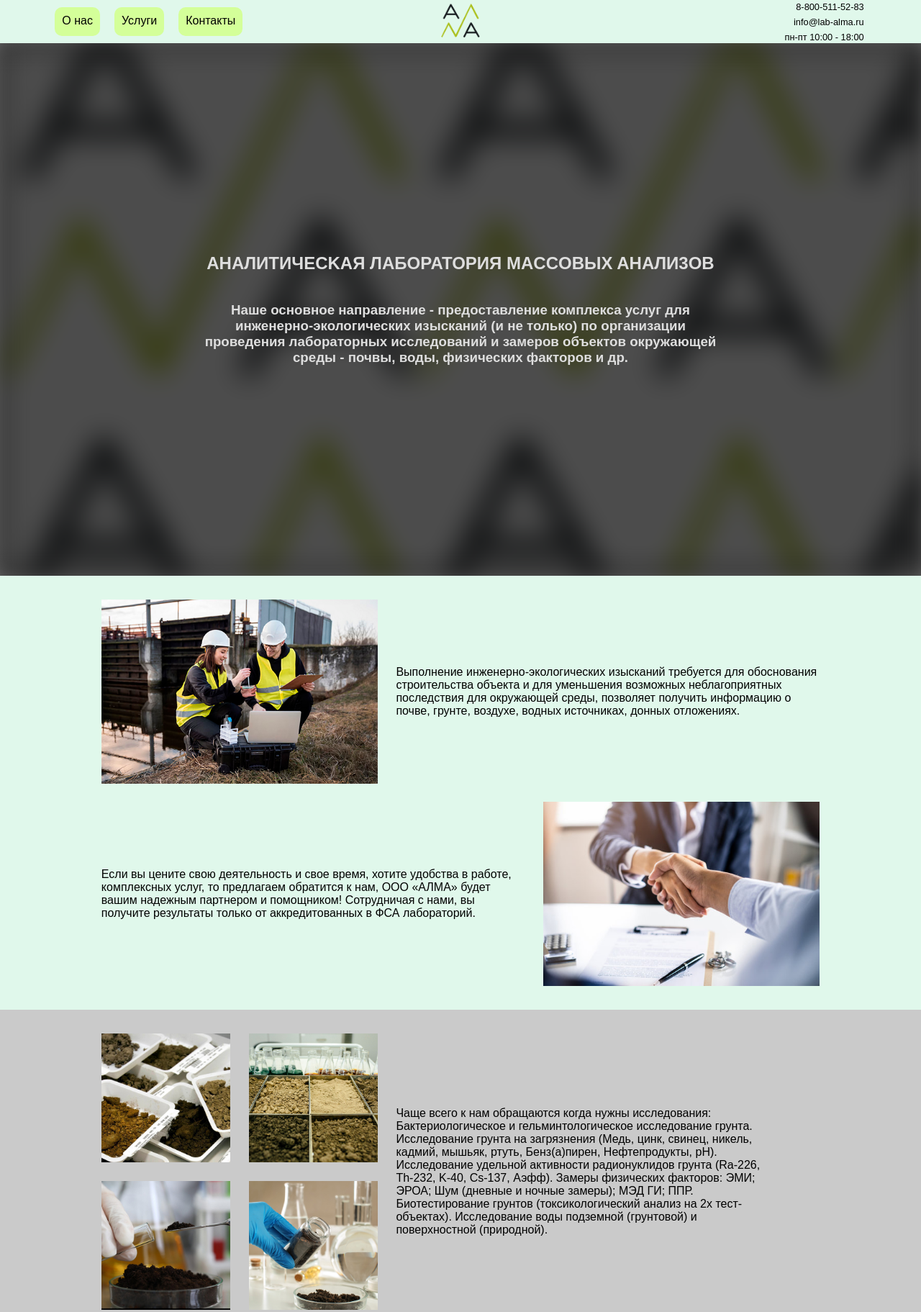
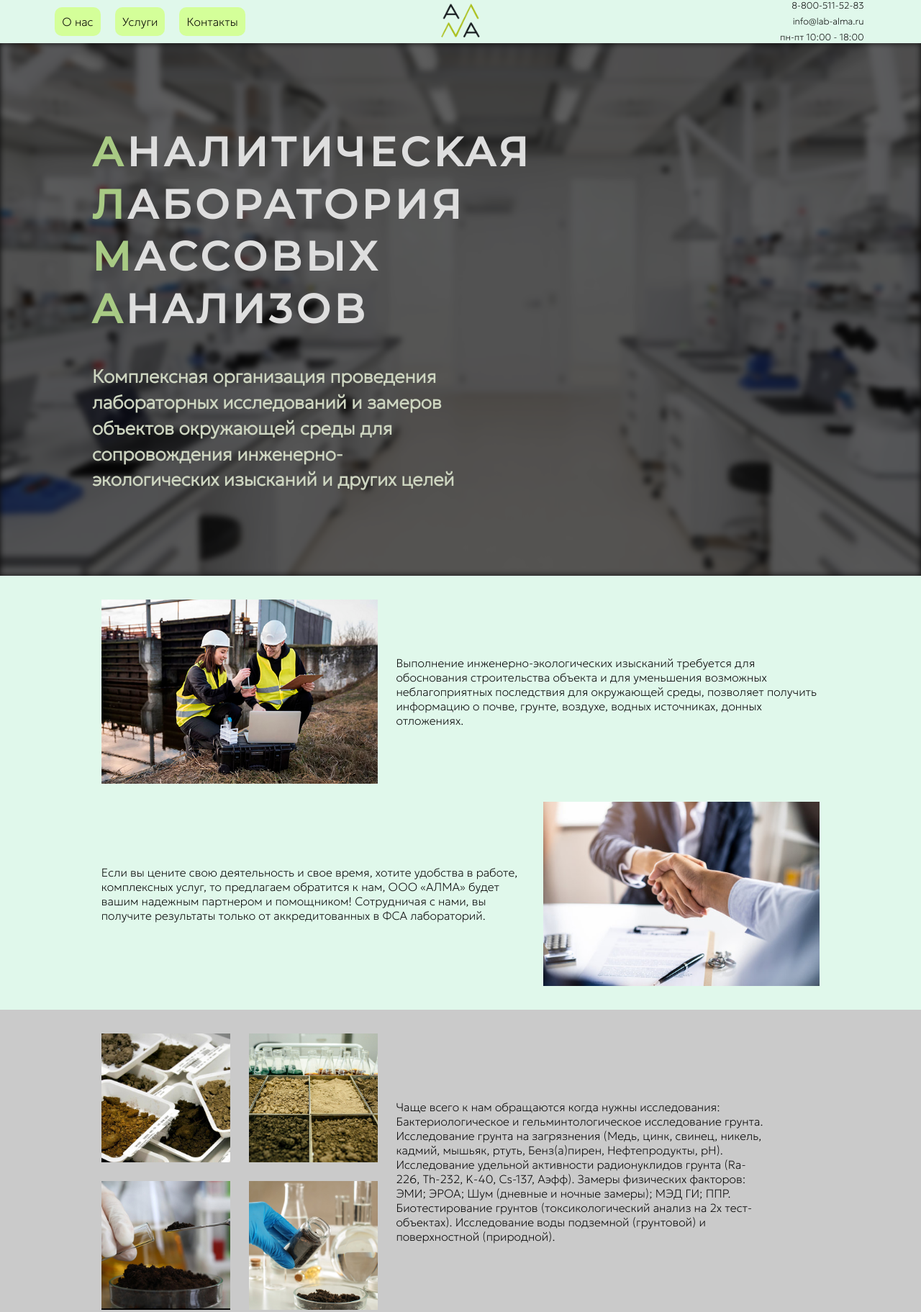
Before and after one commit to drakofm/ALMA, a plain HTML site: page index.html in a window 1280 px wide. Shown: the top 1823 px of the page at 72% size. Drawn offline with Linux system fonts and the light colour scheme.

Commit message:
acceptable styled welcome-section

```diff
--- a/index.html
+++ b/index.html
@@ -8,7 +8,6 @@
     <title>АЛМА | Аналитическая лаборатория массовых анализов</title>
   </head>
   <body>
-
     <header>
       <nav>
         <ul>
@@ -17,7 +16,7 @@
           <li>Контакты</li>
         </ul>
       </nav>
-      <img src="./logo_128.png" alt="АЛМА - логотип"/>
+      <img src="./logo_128.png" alt="АЛМА - логотип" />
       <div>
         <span>8-800-511-52-83</span>
         <span>info@lab-alma.ru</span>
@@ -29,40 +28,63 @@
       <section id="welcome">
         <div id="welcome__curtain"></div>
         <div id="welcome__content">
-          <h1>AHAЛИTИЧECKAЯ ЛAБOPATOPИЯ MACCOBЫX AHAЛИ3OB</h1>
-          <h3>Наше основное направление - предоставление комплекса услуг для инженерно-экологических изысканий (и не только) по организации проведения лабораторных исследований и замеров объектов окружающей среды - почвы, воды, физических факторов и др.</h3>
+          <h1>
+            <span class="welcome__first-letter">А</span>НАЛИTИЧECKAЯ<br /><span
+              class="welcome__first-letter"
+              >Л</span
+            >AБOPATOPИЯ<br /><span class="welcome__first-letter">M</span
+            >ACCOBЫX<br /><span class="welcome__first-letter">A</span>HAЛИ3OB
+          </h1>
+          <h3>
+            Комплексная организация проведения лабораторных исследований и замеров объектов окружающей среды для сопровождения инженерно-экологических изысканий и других целей
+          </h3>
         </div>
       </section>
 
       <section id="about">
         <div id="about__iei">
-          <img src="./about-iei_540x360.jpg" alt="Инженерно-экологические изыскания">
-          <div id="about__iei-text">Выполнение инженерно-экологических изысканий требуется для обоснования строительства объекта и для уменьшения возможных неблагоприятных последствия для окружающей среды, позволяет получить информацию о почве, грунте, воздухе, водных источниках, донных отложениях.</div>
+          <img
+            src="./about-iei_540x360.jpg"
+            alt="Инженерно-экологические изыскания"
+          />
+          <div id="about__iei-text">
+            Выполнение инженерно-экологических изысканий требуется для
+            обоснования строительства объекта и для уменьшения возможных
+            неблагоприятных последствия для окружающей среды, позволяет получить
+            информацию о почве, грунте, воздухе, водных источниках, донных
+            отложениях.
+          </div>
         </div>
         <div id="about__we">
-          <div id="about__we-text">Если вы цените свою деятельность и свое время, хотите удобства в работе, комплексных услуг, то предлагаем обратится к нам, ООО «АЛМА» будет вашим надежным партнером и помощником!
-
-            Сотрудничая с нами, вы получите результаты только от аккредитованных в ФСА лабораторий.</div>
-          <img src="./about-we_540x360.jpg" alt="Сотрудничество">
+          <div id="about__we-text">
+            Если вы цените свою деятельность и свое время, хотите удобства в
+            работе, комплексных услуг, то предлагаем обратится к нам, ООО «АЛМА»
+            будет вашим надежным партнером и помощником! Сотрудничая с нами, вы
+            получите результаты только от аккредитованных в ФСА лабораторий.
+          </div>
+          <img src="./about-we_540x360.jpg" alt="Сотрудничество" />
         </div>
       </section>
 
       <section id="services">
         <div id="services__container">
           <div id="services__collage">
-            <img src="./services_1_480x480.jpg" alt="Услуги 1">
-            <img src="./services_2_480x480.jpg" alt="Услуги 2">
-            <img src="./services_3_480x480.jpg" alt="Услуги 3">
-            <img src="./services_4_480x480.jpg" alt="Услуги 4">
+            <img src="./services_1_480x480.jpg" alt="Услуги 1" />
+            <img src="./services_2_480x480.jpg" alt="Услуги 2" />
+            <img src="./services_3_480x480.jpg" alt="Услуги 3" />
+            <img src="./services_4_480x480.jpg" alt="Услуги 4" />
           </div>
           <div id="services__text">
             Чаще всего к нам обращаются когда нужны исследования:
             Бактериологическое и гельминтологическое исследование грунта.
-            Исследование грунта на загрязнения (Медь, цинк, свинец, никель, кадмий, мышьяк, ртуть, Бенз(а)пирен, Нефтепродукты, pН).
-            Исследование удельной активности радионуклидов грунта (Ra-226, Th-232, K-40, Cs-137, Аэфф).
-            Замеры физических факторов: ЭМИ; ЭРОА; Шум (дневные и ночные замеры); МЭД ГИ; ППР.
-            Биотестирование грунтов (токсикологический анализ на 2х тест-объектах).
-            Исследование воды подземной (грунтовой) и поверхностной (природной).</div>
+            Исследование грунта на загрязнения (Медь, цинк, свинец, никель,
+            кадмий, мышьяк, ртуть, Бенз(а)пирен, Нефтепродукты, pН).
+            Исследование удельной активности радионуклидов грунта (Ra-226,
+            Th-232, K-40, Cs-137, Аэфф). Замеры физических факторов: ЭМИ; ЭРОА;
+            Шум (дневные и ночные замеры); МЭД ГИ; ППР. Биотестирование грунтов
+            (токсикологический анализ на 2х тест-объектах). Исследование воды
+            подземной (грунтовой) и поверхностной (природной).
+          </div>
         </div>
       </section>
 
@@ -71,22 +93,50 @@
           <div id="contacts__info">
             <h3>Свяжитесь с нами!</h3>
             <ul>
-              <li><img src="./icon_location.png" alt="Адрес">Москва, Красная площадь, 1</li>
-              <li><img src="./icon_phone.png" alt="Телефон">8-800-511-52-83</li>
-              <li><img src="./icon_whatsapp.png" alt="WhatsApp">8-800-511-52-83</li>
-              <li><img src="./icon_email.png" alt="E-mail">info@lab-alma.ru</li>
+              <li>
+                <img src="./icon_location.png" alt="Адрес" />Москва, Красная
+                площадь, 1
+              </li>
+              <li>
+                <img src="./icon_phone.png" alt="Телефон" />8-800-511-52-83
+              </li>
+              <li>
+                <img src="./icon_whatsapp.png" alt="WhatsApp" />8-800-511-52-83
+              </li>
+              <li>
+                <img src="./icon_email.png" alt="E-mail" />info@lab-alma.ru
+              </li>
             </ul>
           </div>
-          <div style="position:relative;overflow:hidden;"><a href="https://yandex.ru/maps/org/krasnaya_ploshchad/10661349235/?utm_medium=mapframe&utm_source=maps" style="color:#eee;font-size:12px;position:absolute;top:0px;">Красная площадь</a><a href="https://yandex.ru/maps/213/moscow/category/landmark_attraction/89683368508/?utm_medium=mapframe&utm_source=maps" style="color:#eee;font-size:12px;position:absolute;top:14px;">Достопримечательность в Москве</a><iframe src="https://yandex.ru/map-widget/v1/?indoorLevel=1&ll=37.623029%2C55.753527&mode=poi&poi%5Bpoint%5D=37.621600%2C55.753464&poi%5Buri%5D=ymapsbm1%3A%2F%2Forg%3Foid%3D10661349235&z=16.92" width="560" height="400" frameborder="0" allowfullscreen="true" style="position:relative;"></iframe></div>
+          <div style="position: relative; overflow: hidden">
+            <a
+              href="https://yandex.ru/maps/org/krasnaya_ploshchad/10661349235/?utm_medium=mapframe&utm_source=maps"
+              style="color: #eee; font-size: 12px; position: absolute; top: 0px"
+              >Красная площадь</a
+            ><a
+              href="https://yandex.ru/maps/213/moscow/category/landmark_attraction/89683368508/?utm_medium=mapframe&utm_source=maps"
+              style="
+                color: #eee;
+                font-size: 12px;
+                position: absolute;
+                top: 14px;
+              "
+              >Достопримечательность в Москве</a
+            ><iframe
+              src="https://yandex.ru/map-widget/v1/?indoorLevel=1&ll=37.623029%2C55.753527&mode=poi&poi%5Bpoint%5D=37.621600%2C55.753464&poi%5Buri%5D=ymapsbm1%3A%2F%2Forg%3Foid%3D10661349235&z=16.92"
+              width="560"
+              height="400"
+              frameborder="0"
+              allowfullscreen="true"
+              style="position: relative"
+            ></iframe>
+          </div>
         </div>
       </section>
-
-
     </main>
     <footer>
-
       <div id="footer__company">
-        <img src="./logo_128.png" alt="АЛМА - логотип"/>
+        <img src="./logo_128.png" alt="АЛМА - логотип" />
         <div>
           <p>ООО "АЛМА"</p>
           <p>© 2025</p>
@@ -95,15 +145,22 @@
 
       <div id="footer__contacts">
         <ul>
-          <li><img src="./icon_location.png" alt="Адрес">Москва, Красная площадь, 1</li>
-          <li><img src="./icon_phone.png" alt="Телефон">8-800-511-52-83</li>
-          <li><img src="./icon_whatsapp.png" alt="WhatsApp">8-800-511-52-83</li>
-          <li><img src="./icon_email.png" alt="E-mail">info@lab-alma.ru</li>
+          <li>
+            <img src="./icon_location.png" alt="Адрес" />Москва, Красная
+            площадь, 1
+          </li>
+          <li><img src="./icon_phone.png" alt="Телефон" />8-800-511-52-83</li>
+          <li>
+            <img src="./icon_whatsapp.png" alt="WhatsApp" />8-800-511-52-83
+          </li>
+          <li><img src="./icon_email.png" alt="E-mail" />info@lab-alma.ru</li>
         </ul>
       </div>
 
-      <p id="footer__creator">Разработка сайта: <a href="https://github.com/drakofm">Игорь Грабеклис</a></p>
-
+      <p id="footer__creator">
+        Разработка сайта:
+        <a href="https://github.com/drakofm">Игорь Грабеклис</a>
+      </p>
     </footer>
   </body>
 </html>
--- a/styles.css
+++ b/styles.css
@@ -1,3 +1,18 @@
+@font-face {
+  font-family: MursGothicWide;
+  src: url(./MursGothicWide.ttf);
+}
+
+@font-face {
+  font-family: Montserrat;
+  src: url(./Montserrat.ttf);
+}
+
+@font-face {
+  font-family: Geologica;
+  src: url(./Geologica.ttf);
+}
+
 :root {
   --header-height: 60px;
   --color-main-light: #e0f8eb;
@@ -13,7 +28,8 @@
 
 html {
   min-height: 100%;
-  font-family: Arial, Helvetica, sans-serif;
+  font-family: Geologica, Arial, Helvetica, sans-serif;
+  font-weight: 500;
 }
 
 /* ___________________________________________________ */
@@ -54,7 +70,7 @@ header > nav > ul > li {
 }
 
 header > nav > ul > li:hover {
-  background-color: #789c46;
+  background-color: #a8ca84;
   color: rgb(249, 255, 238);
 }
 
@@ -76,10 +92,11 @@ header > div > span {
   content: " ";
   width: inherit;
   height: inherit;
-  background-image: url(./logo_580_nontransparent.png);
+  background-image: url(./laboratory_0023.jpg);
+  background-size: cover;
   background-attachment: fixed;
   box-shadow: 0 0 25px 25px black ;
-  filter: blur(20px) brightness(30%);
+  filter: blur(4px) brightness(40%) hue-rotate(360deg);
   z-index: -1;
 }
 
@@ -95,15 +112,32 @@ header > div > span {
   height: 100%;
   display: flex;
   flex-direction: column;
-  align-items: center;
   justify-content: center;
 }
 
 #welcome__content > * {
-  width: 60%;
-  padding: 20px;
+  padding: 20px 10vw;
   color: #dedede;
-  text-align: center;
+}
+
+#welcome__content > h1 {
+  font-family: Montserrat;
+  font-size: min(7vw, 7vh);
+  letter-spacing: 0.1em;
+  line-height: 1.3em;
+}
+
+#welcome__content > h3 {
+  font-size: min(2.4vw, 3.2vh);
+  line-height: 1.4em;
+  color: #cdd5c0;
+  width: 60vw;
+  min-width: 420px;
+
+}
+
+.welcome__first-letter {
+  color: #a8ca84;
 }
 
 /* ___________________________________________________ */
```
Also changed, not shown: Geologica.ttf (added), Montserrat.ttf (added), MursGothicWide.ttf (added).
